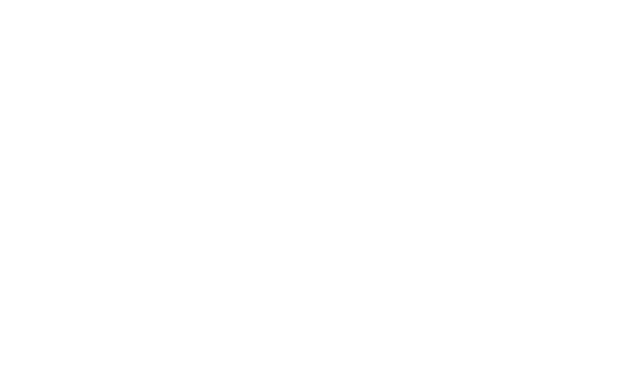
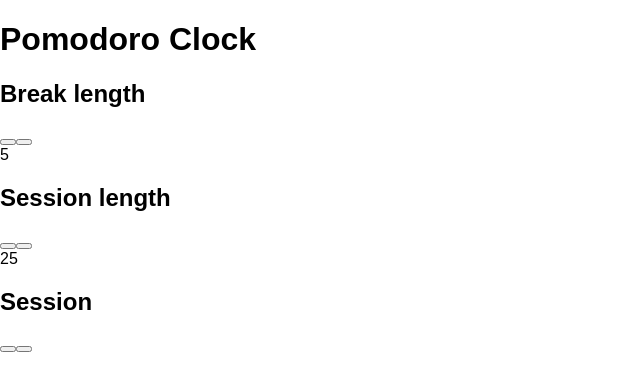
Before and after one commit to jpacsai/Pomodoro_Clock, a React (Create React App) app: page / in a window 1280 px wide. Shown: the top 390 px of the page, without its empty margins (0-640 px from the left). Built offline with nearby package versions, Linux system fonts and the light colour scheme.

Commit message:
feat: add basic content

```diff
--- a/src/App.js
+++ b/src/App.js
@@ -1,12 +1,16 @@
 import React, { Component } from 'react';
 import { bindActionCreators } from 'redux';
 import { connect } from 'react-redux';
+import LengthControl from './LengthControl';
+import Display from './Display';
 
 class App extends Component {
   render() {
     return (
       <div>
-
+        <h1 className='title'>Pomodoro Clock</h1>
+        <LengthControl />
+        <Display />
       </div>
     );
   }
--- /dev/null
+++ b/src/Display.js
@@ -0,0 +1,30 @@
+import React, { Component } from 'react';
+import { bindActionCreators } from 'redux';
+import { connect } from 'react-redux';
+
+class Display extends Component {
+  render() {
+    return (
+        <div id='timer-container'>
+          <h2 id='timer-label'>Session</h2>
+          <div id='time-left'></div>
+          <button id='start_stop'></button>
+          <button id='reset'></button>
+        </div>
+    );
+  }
+}
+
+function mapStateToProps(state) {
+	return {
+
+	}
+}
+
+function mapDispatchToProps(dispatch) {
+	return bindActionCreators({
+
+	}, dispatch);
+}
+
+export default connect(mapStateToProps, mapDispatchToProps)(Display);
--- /dev/null
+++ b/src/LengthControl.js
@@ -0,0 +1,42 @@
+import React, { Component } from 'react';
+import { bindActionCreators } from 'redux';
+import { connect } from 'react-redux';
+
+class LengthControl extends Component {
+  render() {
+    return (
+        <div className='length-container'>
+          <section id='break-container'>
+            <h2 id='break-label'>Break length</h2>
+            <div id='break-set'>
+              <button id='break-increment'></button>
+              <button id='break-decrement'></button>
+            </div>
+            <div id='break-length'>5</div>
+          </section>
+          <section id='session-container'>
+            <h2 id='session-label'>Session length</h2>
+            <div id='session-set'>
+              <button id='session-increment'></button>
+              <button id='session-decrement'></button>
+            </div>
+            <div id='session-length'>25</div>
+          </section>
+        </div>
+    );
+  }
+}
+
+function mapStateToProps(state) {
+	return {
+
+	}
+}
+
+function mapDispatchToProps(dispatch) {
+	return bindActionCreators({
+
+	}, dispatch);
+}
+
+export default connect(mapStateToProps, mapDispatchToProps)(LengthControl);
```
